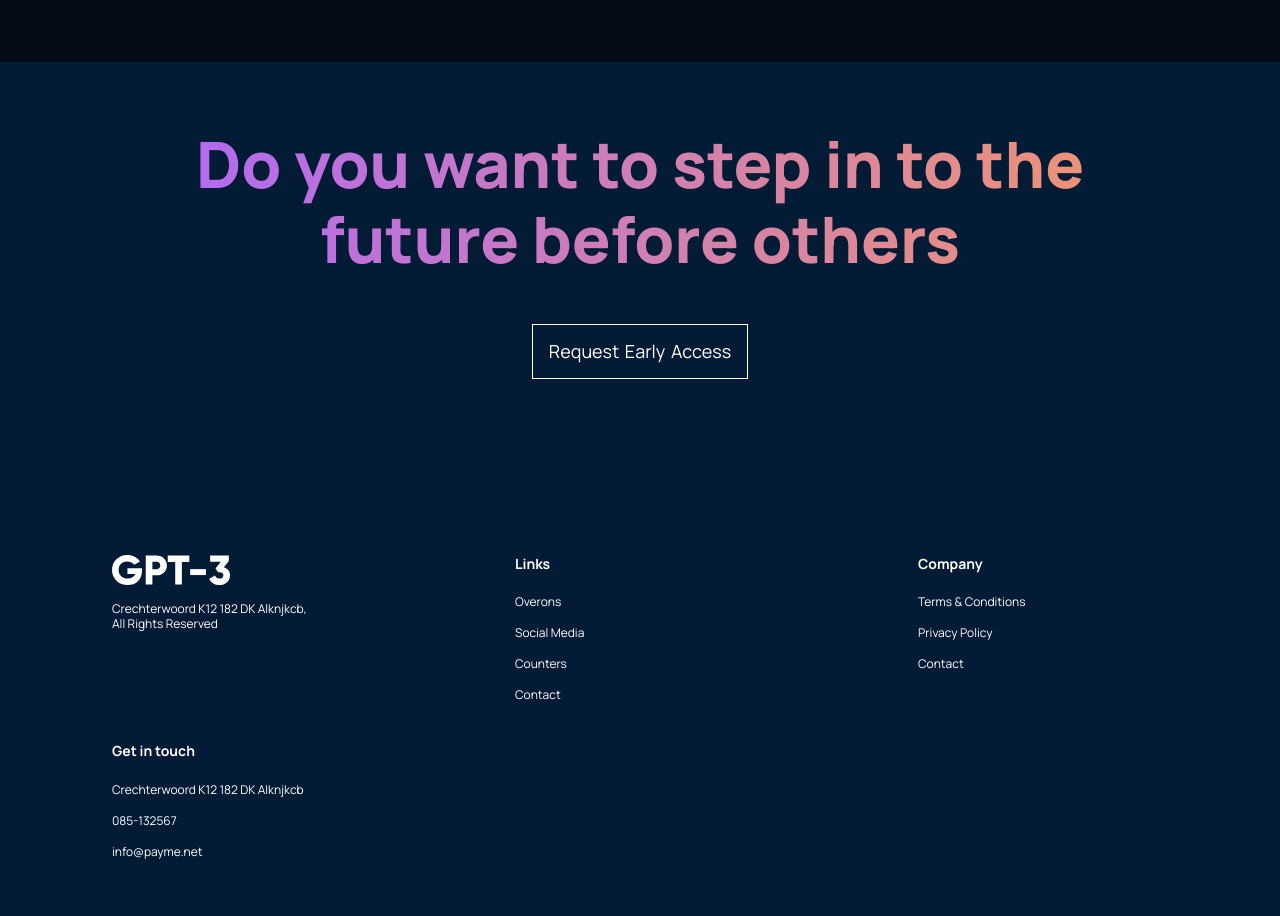
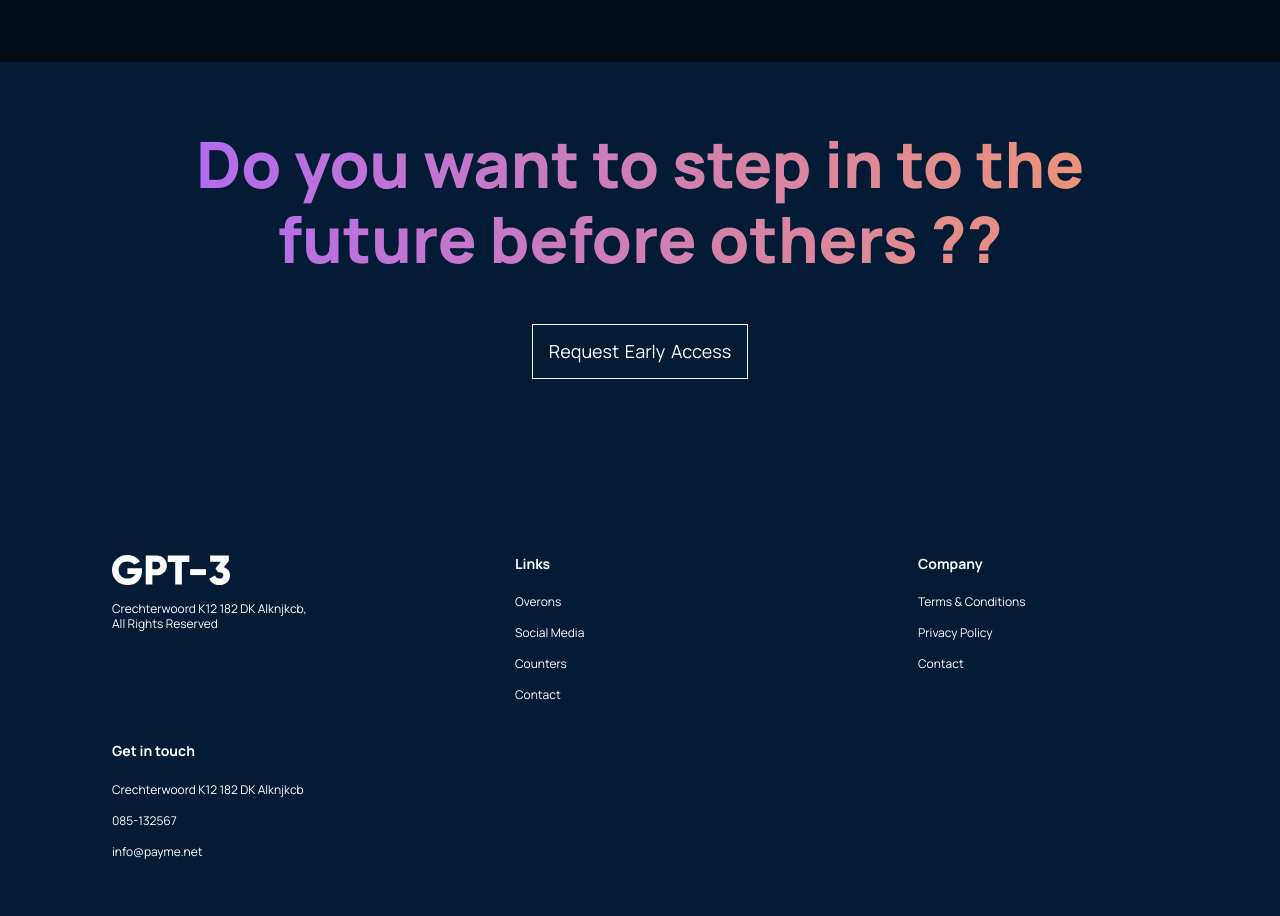
Before and after one commit to Imranhossain7/gpt3-ui-to-react-, a React (Create React App) app: page / in a window 1280 px wide. Shown: the part 4102-5018 px from the top of the page. Built offline with nearby package versions, Linux system fonts and the light colour scheme.

Commit message:
Small Fix

```diff
--- a/src/containers/footer/Footer.jsx
+++ b/src/containers/footer/Footer.jsx
@@ -6,7 +6,7 @@ const Footer = () => (
   <div className="gpt3__footer section__padding">
     <div className="gpt3__footer-heading">
       <h1 className="gradient__text">
-        Do you want to step in to the future before others
+        Do you want to step in to the future before others ??
       </h1>
     </div>
 
```
